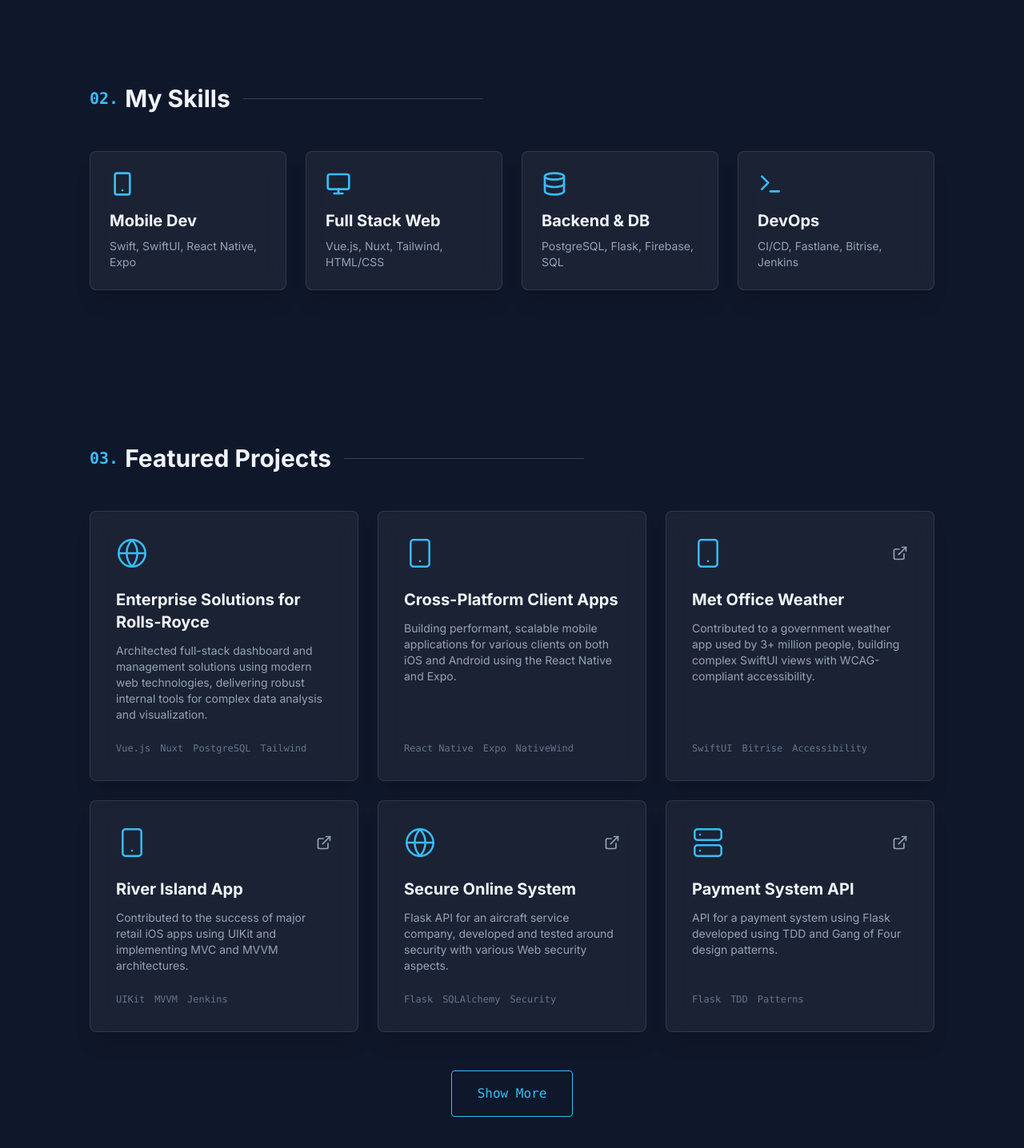
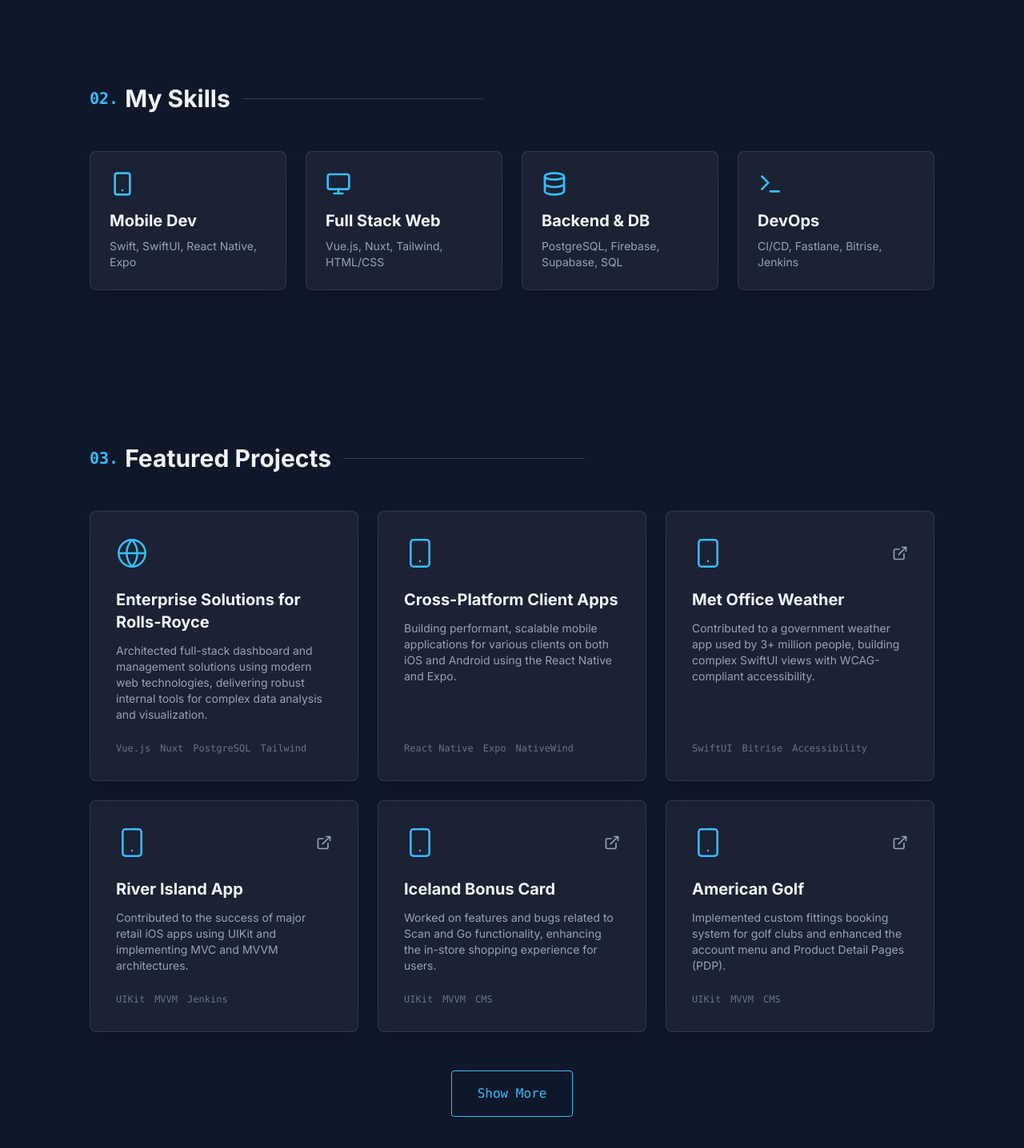
Before and after one commit to andremiliano/Portfolio, a React (Vite) app: page / in a window 1280 px wide. Shown: the part 1454-2890 px from the top of the page at 80% size. Built offline with nearby package versions, Linux system fonts and the light colour scheme.

Commit message:
Update: Add Iceland and American Golf projects

```diff
--- a/src/App.jsx
+++ b/src/App.jsx
@@ -102,6 +102,20 @@
       desc: "Contributed to the success of major retail iOS apps using UIKit and implementing MVC and MVVM architectures.",
       tech: ["UIKit", "MVVM", "Jenkins"],
       link: "https://apps.apple.com/gb/app/river-island/id385441876",
+      icon: <Smartphone size={40} strokeWidth={1.5} />
+    },
+    {
+      title: "Iceland Bonus Card",
+      desc: "Worked on features and bugs related to Scan and Go functionality, enhancing the in-store shopping experience for users.",
+      tech: ["UIKit", "MVVM", "CMS"],
+      link: "https://apps.apple.com/gb/app/iceland-bonus-card/id1545925055",
+      icon: <Smartphone size={40} strokeWidth={1.5} />
+    },
+    {
+      title: "American Golf",
+      desc: "Implemented custom fittings booking system for golf clubs and enhanced the account menu and Product Detail Pages (PDP).",
+      tech: ["UIKit", "MVVM", "CMS"],
+      link: "https://apps.apple.com/gb/app/american-golf/id1471355600",
       icon: <Smartphone size={40} strokeWidth={1.5} />
     },
     {
@@ -394,7 +408,7 @@
               {[
                 { icon: <Smartphone className="w-8 h-8" />, title: "Mobile Dev", text: "Swift, SwiftUI, React Native, Expo" },
                 { icon: <Monitor className="w-8 h-8" />, title: "Full Stack Web", text: "Vue.js, Nuxt, Tailwind, HTML/CSS" },
-                { icon: <Database className="w-8 h-8" />, title: "Backend & DB", text: "PostgreSQL, Flask, Firebase, SQL" },
+                { icon: <Database className="w-8 h-8" />, title: "Backend & DB", text: "PostgreSQL, Firebase, Supabase, SQL" },
                 { icon: <Terminal className="w-8 h-8" />, title: "DevOps", text: "CI/CD, Fastlane, Bitrise, Jenkins" }
               ].map((skill, i) => (
                 <motion.div
```
